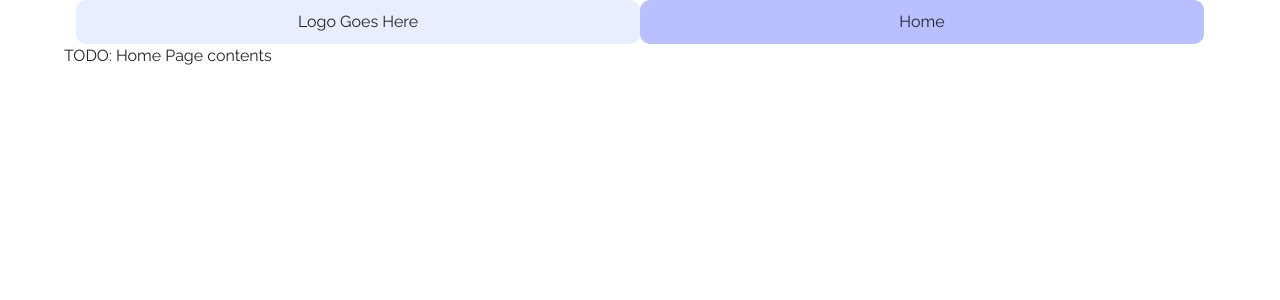
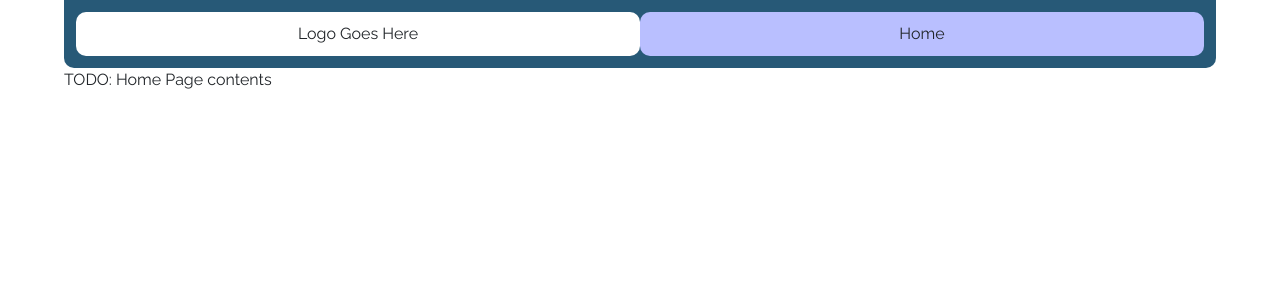
Before and after one commit to ondryice/wildfire-safety, a React (Create React App) app: page / in a window 1280 px wide. Shown: the top 300 px of the page. Built offline with nearby package versions, Linux system fonts and the light colour scheme.

Commit message:
minor `Navbar` styling update

```diff
--- a/src/assets/components/Navbar/Navbar.js
+++ b/src/assets/components/Navbar/Navbar.js
@@ -14,7 +14,7 @@ export class Navbar extends React.Component {
 
     render() {
         return (
-            <Container fluid> <Row>
+            <Container fluid className='Navbar'> <Row>
                 {this.renderButtons()}
             </Row> </Container>
         );
--- a/src/assets/static/configs/Navbar.config.js
+++ b/src/assets/static/configs/Navbar.config.js
@@ -1,7 +1,11 @@
 import { HomePage } from '../../components/HomePage/HomePage';
 
-// to render a section's contents by name, simply use `renderContent(name)`
-
+// to add sections, use the format below
+//   name: must be a unique string
+//   text: what the navbar button will contain
+//   getContent: returns the associated page component; return null if no page switch
+//   [Not-Yet-Implemented] endpoint: URL endpoint to reach contents (leave undefined or explicitly define as
+//     null to indicate no associated URL endpoint)
 export const SECTIONS = [
     {   name: 'logo',
         text: 'Logo Goes Here',
@@ -19,7 +23,11 @@ export function getSection(name) {
     });
 }
 
+// to render a section's contents by name, use `renderContent(name: string, props (optional): object)`
+//   where `name` must match (one of `SECTIONS`).name
+//   and `props` contains *all* necessary props to be passed to the content
+// if `name` is invalid, ie not present within `SECTIONS`, returns `undefined`
 export function renderContent(name, props) {
     let sect = getSection(name);
-    return getSection(name).getContent(props || {});
+    return getSection(name)?.getContent(props || {}) || undefined;
 }
--- a/src/assets/static/styles/global.scss
+++ b/src/assets/static/styles/global.scss
@@ -45,6 +45,16 @@ $theme-colors: (
 @import '../../../../node_modules/bootstrap/scss/bootstrap';
 // @import './navbar.scss';
 
+.Navbar {
+    padding: 0.75rem;
+    background-color: $dk-blue;
+    border-radius: 0 0 10px 10px;
+}
+
+.NavbarLogo {
+    background-color: $off-white;
+}
+
 .NavbarItem {
     background-color: white;
     cursor: default;
@@ -56,10 +66,6 @@ $theme-colors: (
     width: 100%;
     padding-top: 10px;
     padding-bottom: 10px;
-}
-
-.NavbarLogo {
-    background-color: $off-white;
 }
 
 .NavbarButton {
```
